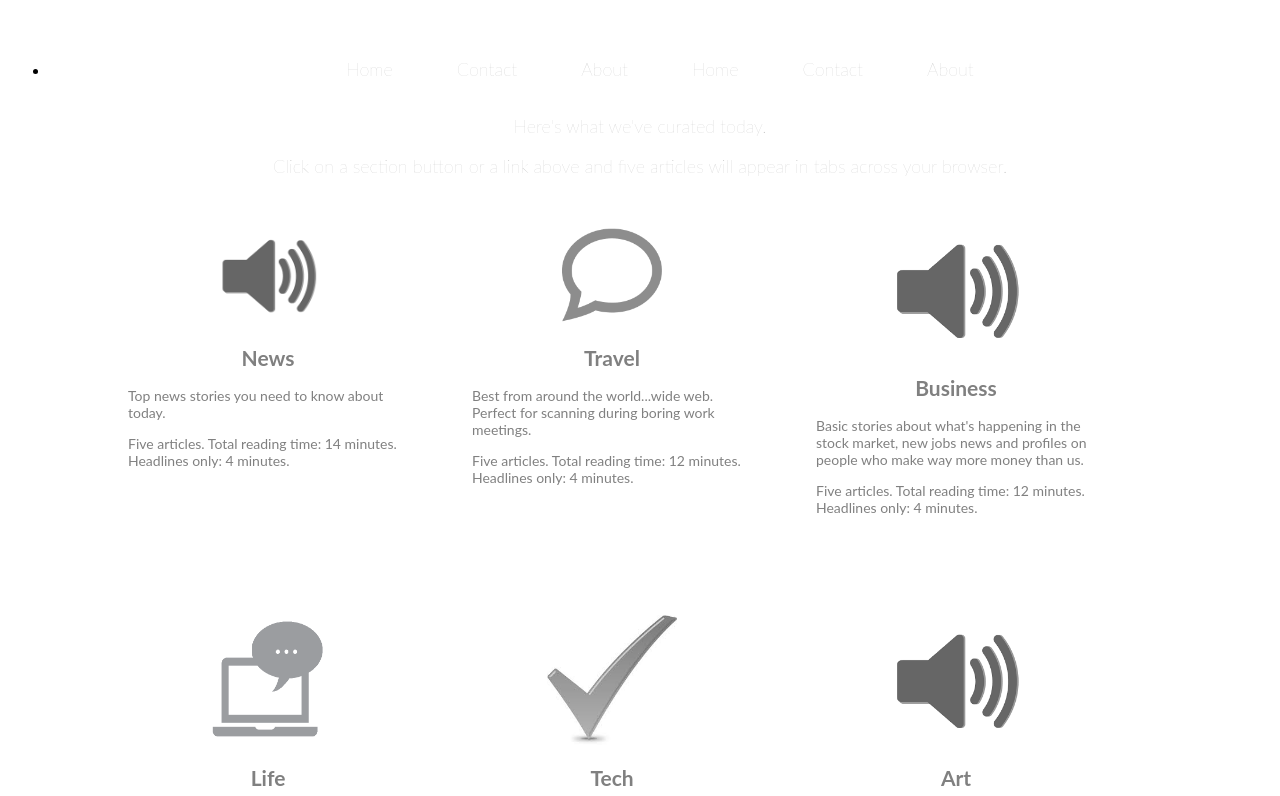
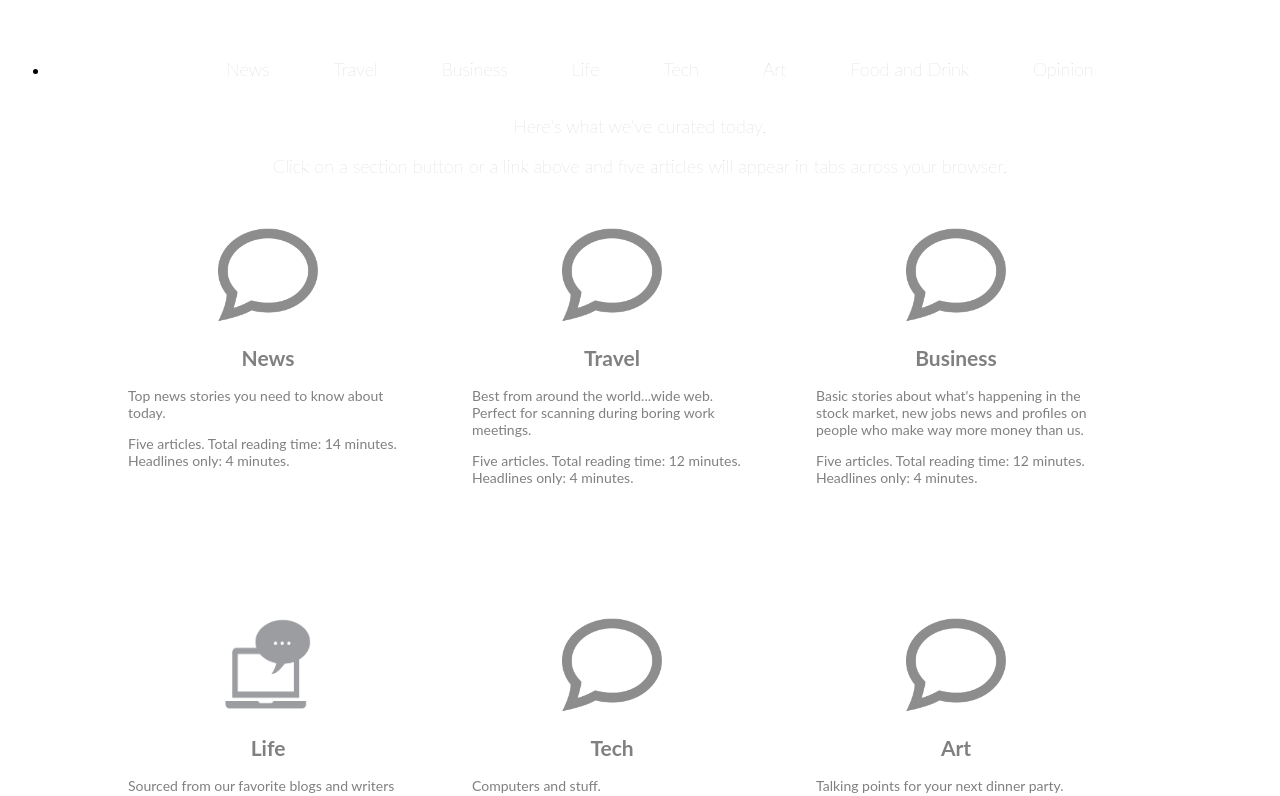
Before and after one commit to JamieCorley/Homework, a plain HTML site: page index.html in a window 1280 px wide. Shown: the part 155-951 px from the top of the page. Drawn offline with Linux system fonts and the light colour scheme.

Commit message:
changes to header

```diff
--- a/index.html
+++ b/index.html
@@ -14,12 +14,24 @@
 <div id="headernavigation">
           <ul>
             <li>
-              <a class="headernav" href="index.html" style="color: #BDBDBD">Home</a>
-              <a class="headernav" href="contact.html"style="color: #BDBDBD;">Contact</a>
-              <a class="headernav" href="about.html" style="color: #BDBDBD;">About</a>
-              <a class="headernav" href="index.html" style="color: #BDBDBD">Home</a>
-              <a class="headernav" href="contact.html"style="color: #BDBDBD;">Contact</a>
-              <a class="headernav" href="about.html" style="color: #BDBDBD;">About</a>
+              <a class="headernav" href="index.html" style="color: #BDBDBD" onclick="myFunction()">News</a>
+
+<script>
+function myFunction() {
+    window.open("http://www.wsj.com");
+    window.open("http://www.nyt.com");
+    window.open("http://www.reuters.com")
+    window.open("http://www.politico.com")
+}
+</script>
+
+              <a class="headernav" href="contact.html"style="color: #BDBDBD;">Travel</a>
+              <a class="headernav" href="about.html" style="color: #BDBDBD;">Business</a>
+              <a class="headernav" href="index.html" style="color: #BDBDBD">Life</a>
+              <a class="headernav" href="contact.html"style="color: #BDBDBD;">Tech</a>
+              <a class="headernav" href="about.html" style="color: #BDBDBD;">Art</a>
+               <a class="headernav" href="contact.html"style="color: #BDBDBD;">Food and Drink</a>
+              <a class="headernav" href="about.html" style="color: #BDBDBD;">Opinion</a>
             </li>
           </ul>
 </div>
@@ -34,7 +46,7 @@
   <ul id="floating-boxes"> <!-- Attached to all boxes -->
 
   <li class = "button">
-    <img src="images/sound.jpg" height="100px", width="100px">
+    <img src="images/talk.jpg" height="100px", width="100px">
      <h2>News</h2>
     <p>Top news stories you need to know about today.</p>
     <p>Five articles. Total reading time: 14 minutes. Headlines only: 4 minutes.</p>
@@ -48,42 +60,42 @@
   </li>
 
   <li class = "button">
-     <img src="images/sound.jpg" height="130px", width="130px">
+     <img src="images/talk.jpg" height="100px", width="100px">
     <h2>Business</h2>
     <p>Basic stories about what's happening in the stock market, new jobs news and profiles on people who make way more money than us.</p>
     <p>Five articles. Total reading time: 12 minutes. Headlines only: 4 minutes.</p>
   </li>
 
   <li class = "button">
-    <img src="images/computer.jpg" height="130px", width="130px">
+    <img src="images/computer.jpg" height="100px", width="100px">
     <h2>Life</h2>
     <p>Sourced from our favorite blogs and writers who are doing life right.</p>
     <p>Five articles. Total reading time: 20 minutes. Headlines only: 4 minutes. </p>
   </li>
 
   <li class = "button">
- <img src="images/check.jpg" height="130px", width="130px">
+ <img src="images/talk.jpg" height="100px", width="100px">
       <h2>Tech</h2>
     <p>Computers and stuff.</p>
     <p>Five articles. Total reading time: 20 minutes. Headlines only: 4 minutes. </p>
   </li>
 
   <li class = "button">
-     <img src="images/sound.jpg" height="130px", width="130px">
+     <img src="images/talk.jpg" height="100px", width="100px">
       <h2>Art</h2>
     <p>Talking points for your next dinner party.</p>
     <p>Five articles. Total reading time: 20 minutes. Headlines only: 4 minutes.</p>
   </li>
 
    <li class = "button">
-  <img src="images/talk.jpg" height="130px", width="130px">
+  <img src="images/talk.jpg" height="100px", width="100px">
       <h2>Food and Drink</h2>
     <p>The best of the 10,000 food blogs on the Interet, plus the headsup on where to make your next reservation.</P>
       <p>Five articles. Total reading time: 20 minutes. Headlines only: 4 minutes.  </p>
   </li>
 
     <li class = "button">
-  <img src="images/computer.jpg" height="130px", width="130px">
+  <img src="images/computer.jpg" height="100px", width="100px">
     <h2>Opinion</h2>
     <p>Random stuff we found on the Internet.</p>
     <p>Five articles. Total reading time: 12 minutes. Headlines only: 4 minutes.</p>
```
